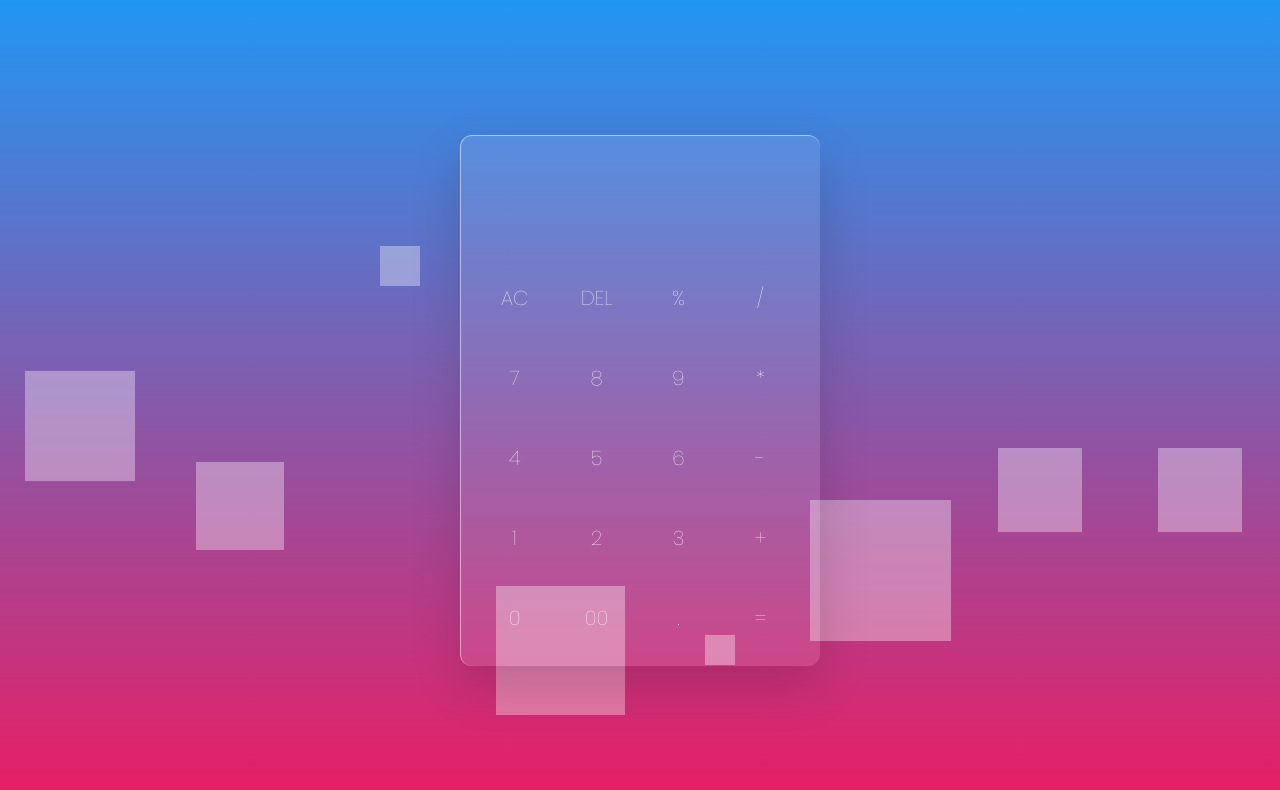
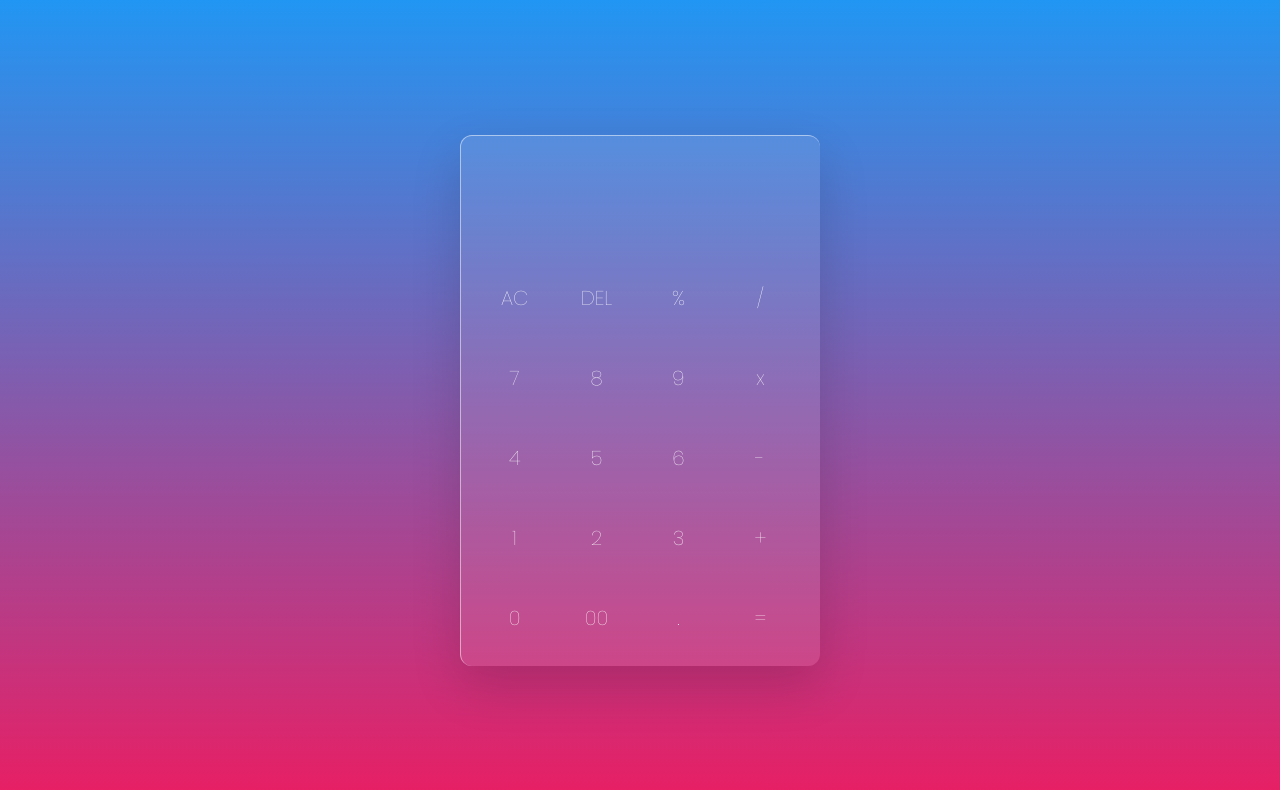
Before and after one commit to a7med-rashad/Mirror-Calculator, a plain HTML site: page calc.html in a window 1280 px wide. Drawn offline with Linux system fonts and the light colour scheme.

Commit message:
Update calc.html
Some changes

```diff
--- a/calc.html
+++ b/calc.html
@@ -8,60 +8,20 @@
     <title>Document</title> -->
 </head>
 <body>
-    <div class="bubbels">
-        <span class="one"></span>
-        <span class="two"></span>
-        <span class="three"></span>
-        <span class="four"></span>
-        <span class="five"></span>
-        <span class="six"></span>
-        <span class="seven"></span>
-        <span class="seven"></span>
-    </div>
-    <div class="bubbels">
-        <span class="one"></span>
-        <span class="two"></span>
-        <span class="three"></span>
-        <span class="four"></span>
-        <span class="five"></span>
-        <span class="six"></span>
-        <span class="seven"></span>
-        <span class="seven"></span>
-    </div>
-    <div class="bubbels">
-        <span class="one"></span>
-        <span class="two"></span>
-        <span class="three"></span>
-        <span class="four"></span>
-        <span class="five"></span>
-        <span class="six"></span>
-        <span class="seven"></span>
-        <span class="seven"></span>
-    </div>
-    <div class="bubbels">
-        <span class="one"></span>
-        <span class="two"></span>
-        <span class="three"></span>
-        <span class="four"></span>
-        <span class="five"></span>
-        <span class="six"></span>
-        <span class="seven"></span>
-        <span class="seven"></span>
-    </div>
     <div class="container">
         <form action="#" name="forms">
             <input type="text" name="answer">
             <div class="buttons">
-                <input type="button" value="AC" onclick="form.answer.value = ''">
-                <input type="button" value="DEL" onclick="form.answer.value = form.answer.value.substr(0, form.answer.value.length -1)">
-                <input type="button" value="%" onclick="form.answer.value +='%'">
-                <input type="button" value="/" onclick="form.answer.value +='/'">
+                <input type="button"  class="special" value="AC" onclick="form.answer.value = ''">
+                <input type="button"  class="special" value="DEL" onclick="form.answer.value = form.answer.value.substr(0, form.answer.value.length -1)">
+                <input type="button"  class="special" value="%" onclick="form.answer.value +='%'">
+                <input type="button"  class="special" value="/" onclick="form.answer.value +='/'">
             </div>
             <div class="buttons">
                 <input type="button" value="7" onclick="form.answer.value +='7'">
                 <input type="button" value="8" onclick="form.answer.value +='8'">
                 <input type="button" value="9" onclick="form.answer.value +='9'">
-                <input type="button" value="*" onclick="form.answer.value +='*'">
+                <input type="button" value="x" onclick="form.answer.value +='*'">
             </div>
             <div class="buttons">
                 <input type="button" value="4" onclick="form.answer.value +='4'">
```
